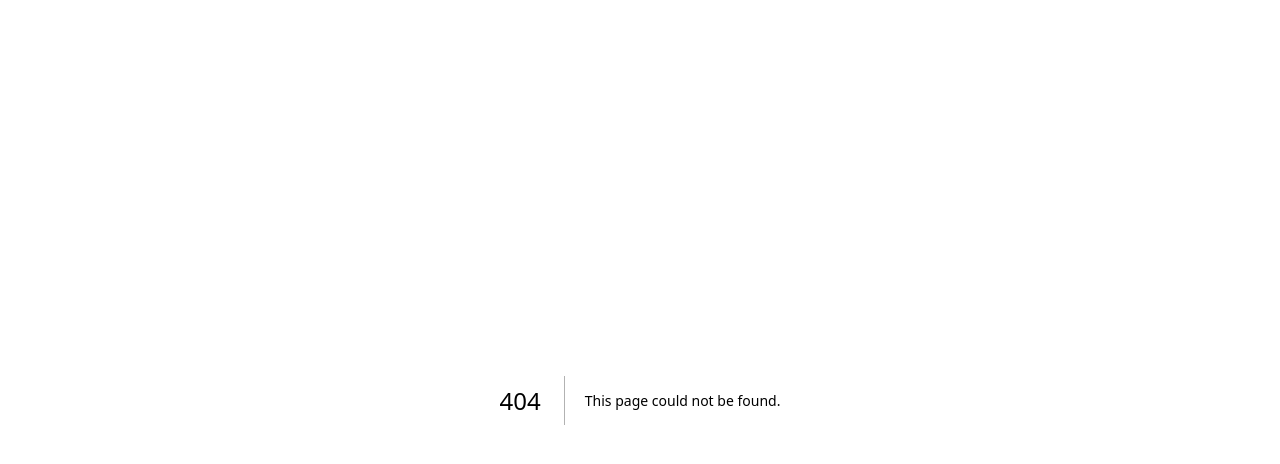
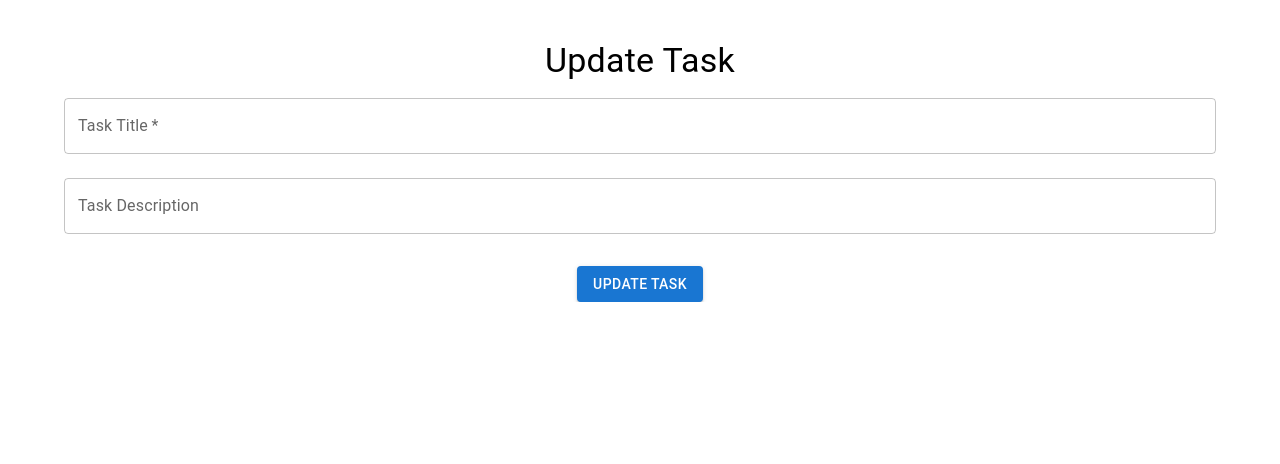
Before and after one commit to akthakur04/pagecrud, a Next.js app: page /update/1 in a window 1280 px wide. Before the commit this address had no page. Shown: the top 464 px of the page. Built offline with nearby package versions, Linux system fonts and the light colour scheme; no server answers; the database is empty.

Commit message:
update operation

```diff
--- a/pages/tasks.js
+++ b/pages/tasks.js
@@ -32,7 +32,7 @@ export default function Tasks() {
   };
 
   const handleEdit = (taskId) => {
-    router.push(`/update/${taskId}`);
+    router.push(`/api/update/${taskId}`);
   };
 
   return (
--- /dev/null
+++ b/pages/update/[id].js
@@ -0,0 +1,81 @@
+// pages/update/[id].js
+import { useState, useEffect } from 'react';
+import { useRouter } from 'next/router';
+import { Container, TextField, Button, Typography, Box } from '@mui/material';
+
+export default function UpdateTask() {
+  const router = useRouter();
+  const { id } = router.query;
+  const [task, setTask] = useState('');
+  const [description, setDescription] = useState('');
+  const [loading, setLoading] = useState(true);
+
+  useEffect(() => {
+    if (id) {
+      // Fetch the task details to pre-fill the form
+      async function fetchTask() {
+        const response = await fetch(`/api/items/${id}`);
+        const data = await response.json();
+        setTask(data.task);
+        setDescription(data.description);
+        setLoading(false);
+      }
+
+      fetchTask();
+    }
+  }, [id]);
+
+  const handleUpdate = async (e) => {
+    e.preventDefault();
+
+    const updatedTask = { task, description };
+
+    const response = await fetch(`/api/updateTask/${id}`, {
+      method: 'PUT',
+      headers: {
+        'Content-Type': 'application/json',
+      },
+      body: JSON.stringify(updatedTask),
+    });
+
+    if (response.ok) {
+      router.push('/tasks');
+    } else {
+      alert('Failed to update task');
+    }
+  };
+
+  if (loading) {
+    return <Typography>Loading...</Typography>;
+  }
+
+  return (
+    <Container>
+      <Box textAlign="center" mt={5}>
+        <Typography variant="h4">Update Task</Typography>
+      </Box>
+      <form onSubmit={handleUpdate}>
+        <TextField
+          label="Task Title"
+          value={task}
+          onChange={(e) => setTask(e.target.value)}
+          fullWidth
+          margin="normal"
+          required
+        />
+        <TextField
+          label="Task Description"
+          value={description}
+          onChange={(e) => setDescription(e.target.value)}
+          fullWidth
+          margin="normal"
+        />
+        <Box mt={3} textAlign="center">
+          <Button type="submit" variant="contained" color="primary">
+            Update Task
+          </Button>
+        </Box>
+      </form>
+    </Container>
+  );
+}
```
Also changed, not shown: pages/api/updateTask/[id].js (renamed from pages/api/update/[id].js).
